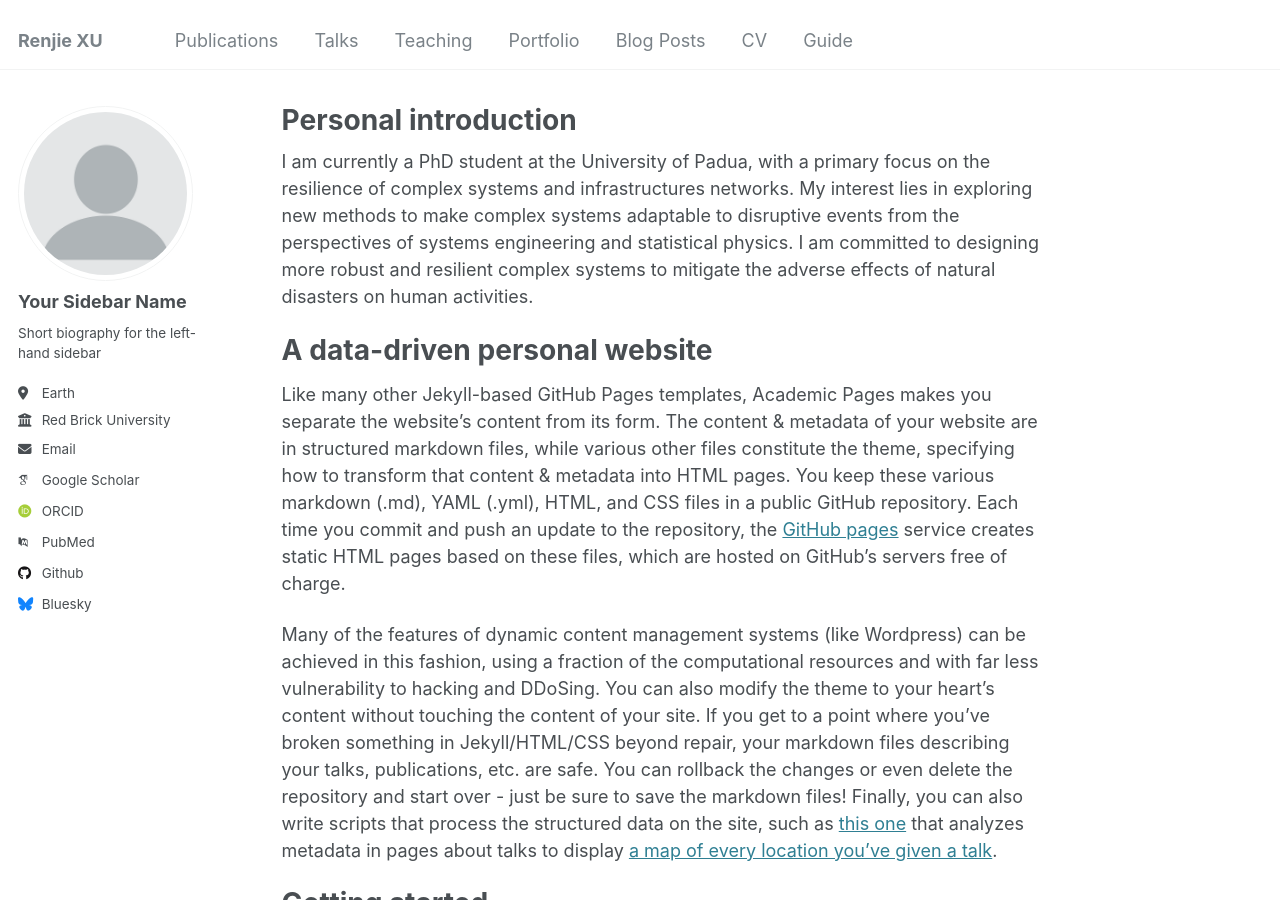
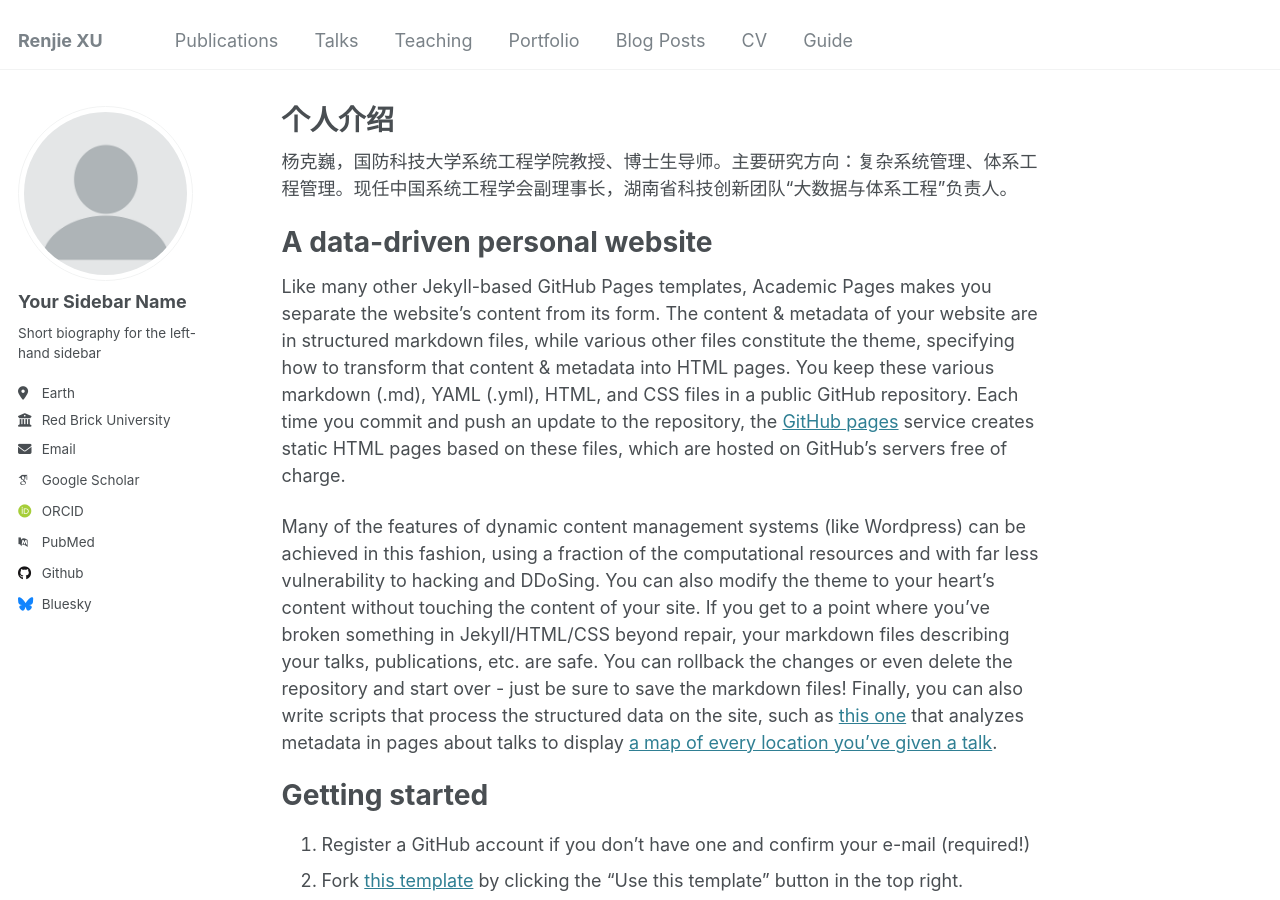
Before and after one commit to Renjie-98/RenjieXU, a Jekyll site: the page built from _pages/about.md, in a window 1280 px wide and 900 px high. Built offline with Jekyll 4.4.1, drawn with Linux system fonts in a browser that asks for light colours; some web fonts are replaced.

Commit message:
Update about.md

```diff
--- a/_pages/about.md
+++ b/_pages/about.md
@@ -1,13 +1,13 @@
 ---
 permalink: /
-title: "Personal introduction"
+title: "个人介绍"
 author_profile: true
 redirect_from:
   - /about/
   - /about.html
 ---
 
-I am currently a PhD student at the University of Padua, with a primary focus on the resilience of complex systems and infrastructures networks. My interest lies in exploring new methods to make complex systems adaptable to disruptive events from the perspectives of systems engineering and statistical physics. I am committed to designing more robust and resilient complex systems to mitigate the adverse effects of natural disasters on human activities.
+杨克巍，国防科技大学系统工程学院教授、博士生导师。主要研究方向：复杂系统管理、体系工程管理。现任中国系统工程学会副理事长，湖南省科技创新团队“大数据与体系工程”负责人。
 
 A data-driven personal website
 ======
```
